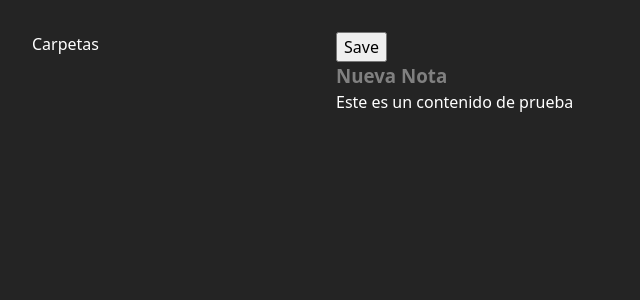
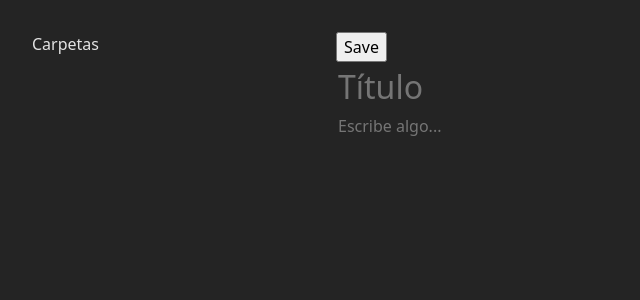
Before and after one commit to rickferrodriguez/notiki, a React (Vite) app: page / in a window 1280 px wide. Shown: the top 300 px of the page, without its empty margins (0-640 px from the left). Built offline with nearby package versions, Linux system fonts and the light colour scheme.

Commit message:
input type and textarea (no contentEditable)

```diff
--- a/src/App.css
+++ b/src/App.css
@@ -2,7 +2,6 @@
 	padding: 2rem;
 	display: grid;
 	grid-template-columns: 25% 75%;
-	color: #fff;
 }
 
 .header {
--- a/src/App.tsx
+++ b/src/App.tsx
@@ -1,12 +1,8 @@
-import { useState } from 'react';
 import './App.css';
 import Button from './components/Button.tsx';
 import Content from './components/Content.tsx';
 
 function App() {
-	const [texto, setTexto] = useState<string>(
-		'Este es un contenido de prueba'
-	);
 	return (
 		<>
 			<section className="container">
@@ -16,8 +12,7 @@ function App() {
 						<Button styleName="Save" title="Save" />
 					</section>
 					<section className="note-section">
-						<Content isTitle={true} content="" />
-						<Content isTitle={false} content={texto} />
+						<Content />
 					</section>
 				</main>
 			</section>
--- a/src/components/Content.css
+++ b/src/components/Content.css
@@ -1,23 +1,19 @@
-.content {
-	border: none;
+.content-container {
+	display: flex;
+	flex-direction: column;
+	margin: 0px;
+	padding: 0px;
 }
-.content:empty:after {
-	content: attr(aria-placeholder);
-	color: gray;
-}
-.content:focus {
+
+textarea,
+input {
 	outline: none;
 	border: none;
+	width: fit-content;
+	background-color: #242424;
+	resize: none;
 }
 
 .title {
-	border: none;
+	font-size: 2rem;
 }
-.title:empty:after {
-	content: attr(aria-placeholder);
-	color: gray;
-}
-.title:focus {
-	outline: none;
-	border: none;
-}
--- a/src/components/Content.tsx
+++ b/src/components/Content.tsx
@@ -1,28 +1,28 @@
+import { useState } from 'react';
 import './Content.css';
-interface ContentProps {
-	isTitle: boolean;
-	content: string;
-}
-export default function Content({ isTitle, content }: ContentProps) {
+export default function Content() {
+	const [text, setText] = useState<string>('');
+	const [title, setTitle] = useState<string>('');
+
+	function handleTitle(e: React.ChangeEvent<HTMLInputElement>) {
+		setTitle(e.target.textContent || '');
+	}
+	function handleContentChange(e: React.ChangeEvent<HTMLTextAreaElement>) {
+		setText(e.target.textContent || '');
+	}
 	return (
-		<>
-			{isTitle ? (
-				<h1
-					contentEditable
-					aria-placeholder="Nueva Nota"
-					className="title"
-				>
-					{content}
-				</h1>
-			) : (
-				<div
-					contentEditable
-					aria-placeholder="Escribe lo que quieras..."
-					className="content"
-				>
-					{content}
-				</div>
-			)}
-		</>
+		<section className="content-container">
+			<input
+				type="text"
+				className="title"
+				placeholder="Título"
+				onChange={handleTitle}
+			/>
+			<textarea
+				onChange={handleContentChange}
+				className="content"
+				placeholder="Escribe algo..."
+			/>
+		</section>
 	);
 }
```
